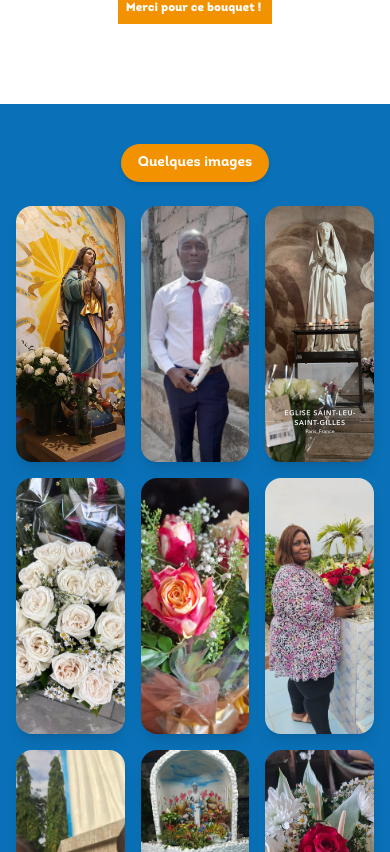
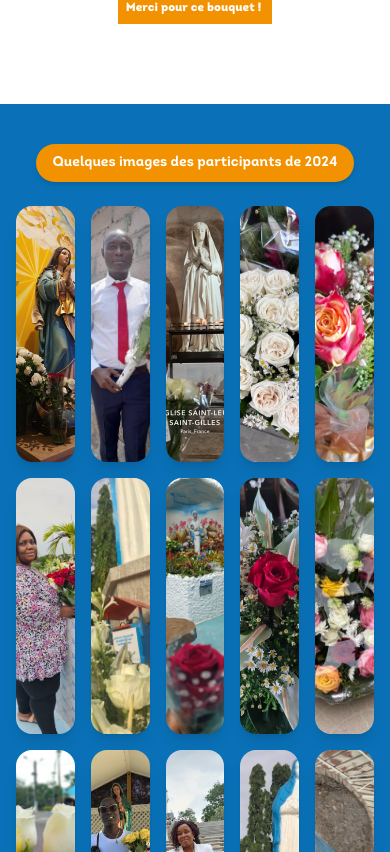
Before and after one commit to jauresmanouan/PJM, a React (Vite) app: page / in a window 390 px wide. Shown: the part 1192-2044 px from the top of the page. Built offline with nearby package versions, Linux system fonts and the light colour scheme; no server answers; the database is empty.

Commit message:
🐛 Update Galerie component to improve image display and modal text

```diff
--- a/src/components/Galerie.tsx
+++ b/src/components/Galerie.tsx
@@ -33,7 +33,7 @@ export default function Galerie() {
 
   const closeModal = (): void => {
     setIsModalOpen(false);
-    setTimeout(() => setSelectedImage(null), 300); // délai pour l’animation
+    setTimeout(() => setSelectedImage(null), 300);
   };
 
   return (
@@ -42,11 +42,12 @@ export default function Galerie() {
         variant="jaune"
         className="mb-6 text-sm md:text-lg px-4 py-2 rounded-full shadow-md"
       >
-        Quelques images
+        Quelques images des participants de 2024
       </Badge>
+      {/* <p className="text-center text-white font-intro mb-3">Merci à chacun </p> */}
 
       {/* ✅ Typage implicite grâce au map sur un tableau de string */}
-      <div className="grid grid-cols-3 md:grid-cols-3 lg:grid-cols-4 xl:grid-cols-3 gap-4 w-11/12 md:w-10/12">
+      <div className="grid grid-cols-5 md:grid-cols-3 lg:grid-cols-4 xl:grid-cols-3 gap-4 w-11/12 md:w-10/12 ">
         {images.map((src: string, index: number) => (
           <div
             key={index}
```
